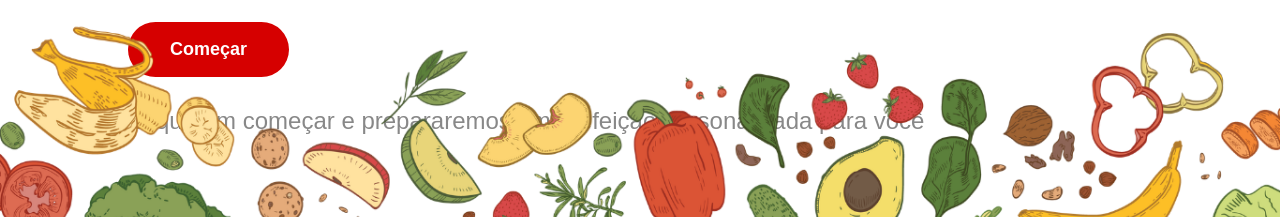
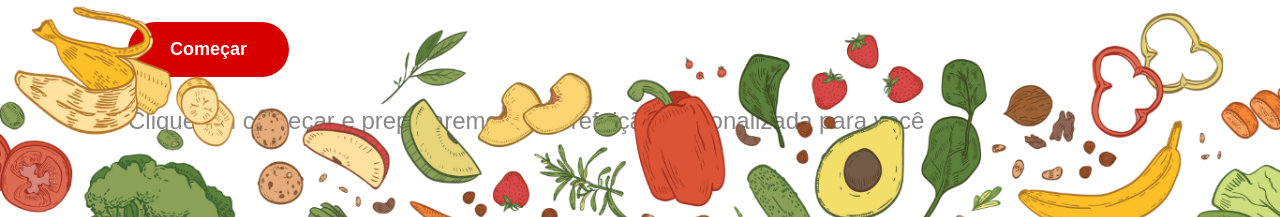
Before and after one commit to ceciliemey/Site-de-Receitas, a plain HTML site: page index.html in a window 1280 px wide. Shown: the part 583-800 px from the top of the page. Drawn offline with Linux system fonts and the light colour scheme.

Commit message:
style.css

```diff
--- a/style.css
+++ b/style.css
@@ -98,7 +98,7 @@
 .vegetais {
     pointer-events: none;
     position: absolute;
-    bottom: -40px;
+    bottom: -20px;
     left: 0;
     width: 100%;
 }
@@ -373,4 +373,5 @@
 
 .card-preparo:hover {
     animation: pulsar 1.5s infinite;
+
 }
```
